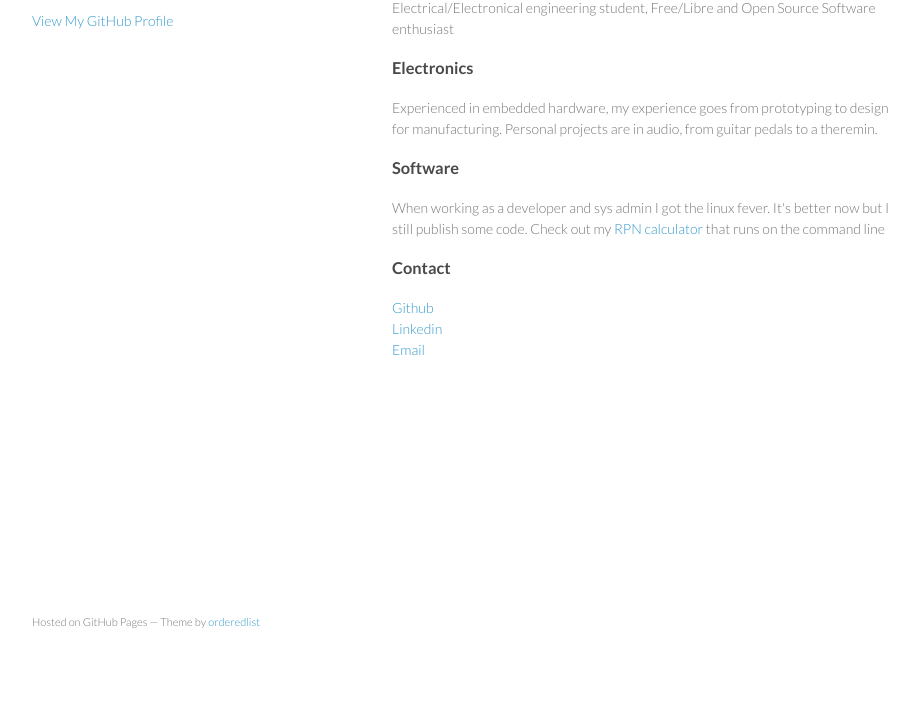
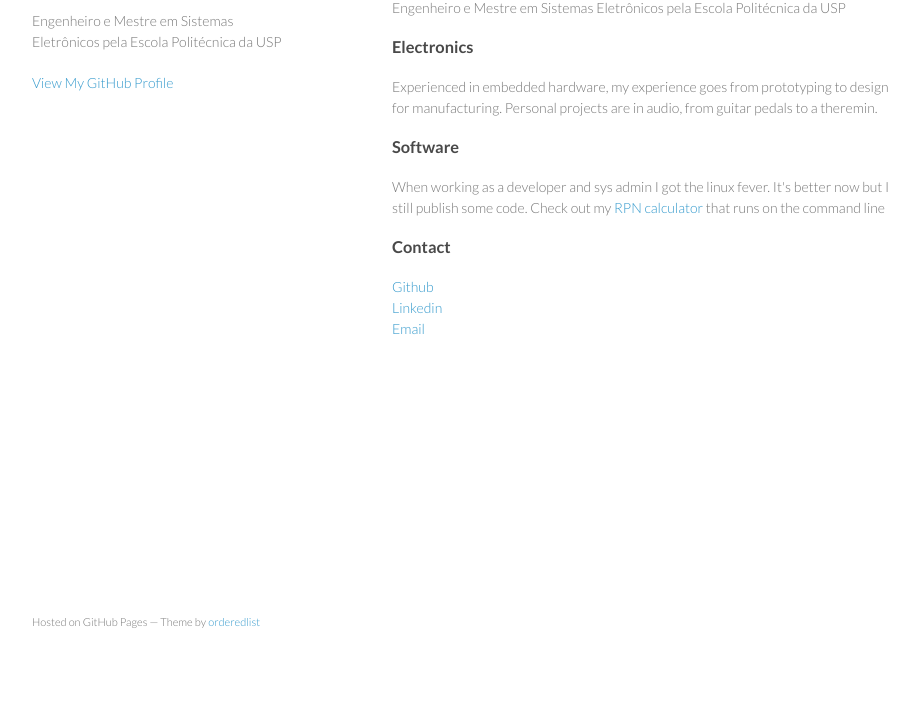
Before and after one commit to marcelodaher/marcelodaher.github.io, a plain HTML site: page index.html in a window 1280 px wide. Shown: the part 99-800 px from the top of the page, without its empty margins (178-1097 px from the left). Drawn offline with Linux system fonts and the light colour scheme.

Commit message:
Atualizacao 20191

```diff
--- a/index.html
+++ b/index.html
@@ -17,7 +17,7 @@
       <header>
 
         <h1>Marcelo Daher</h1>
-        <p></p>
+        <p>Engenheiro e Mestre em Sistemas Eletrônicos pela Escola Politécnica da USP</p>
 
         <p class="view"><a href="https://github.com/marcelodaher">View My GitHub Profile</a></p>
 
@@ -26,7 +26,8 @@
         <h3>
 <a name="about" class="anchor" href="#about"><span class="octicon octicon-link"></span></a>About</h3>
 
-<p>Electrical/Electronical engineering student, Free/Libre and Open Source Software enthusiast</p>
+<p>Engenheiro e Mestre em Sistemas Eletrônicos pela Escola Politécnica da USP
+        </p>
 
 <h3>
 <a name="electronics" class="anchor" href="#electronics"><span class="octicon octicon-link"></span></a>Electronics</h3>
```
